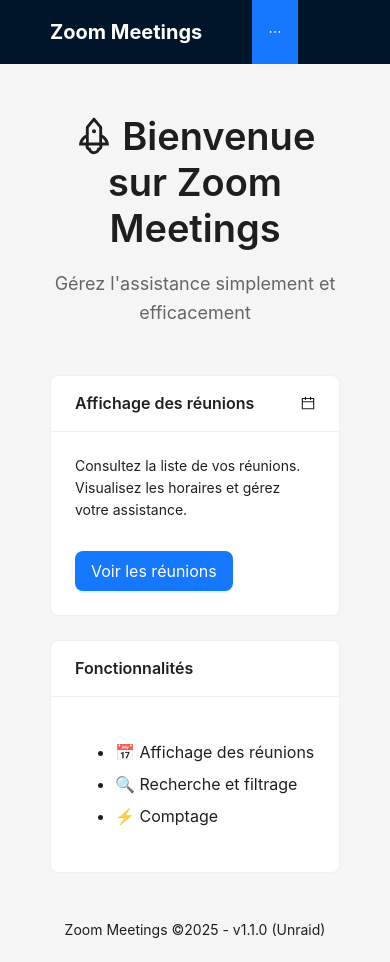
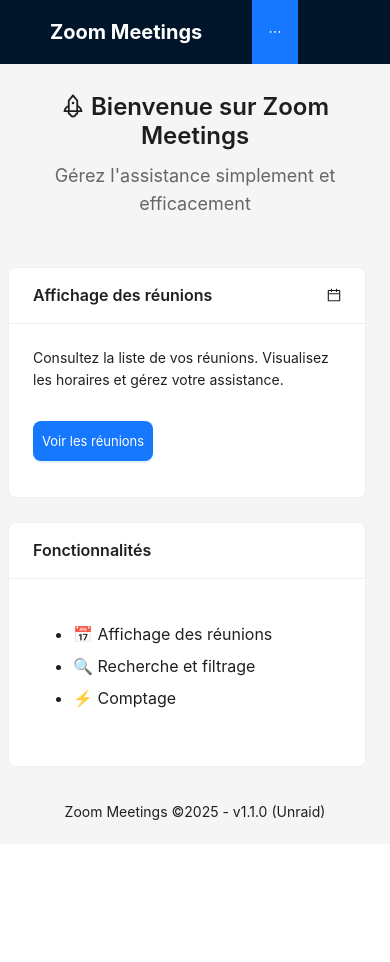
Before and after one commit to fhenouille/zoom, a React (Vite) app in the folder frontend/: page / in a window 390 px wide. After the commit the page ends 844 px from the top, so only its background shows below. Built offline with nearby package versions, Linux system fonts and the light colour scheme.

Commit message:
:sparkles: responsive

```diff
--- a/frontend/src/components/Layout.tsx
+++ b/frontend/src/components/Layout.tsx
@@ -13,7 +13,7 @@
   return (
     <AntLayout style={{ minHeight: '100vh' }}>
       <Header />
-      <Content style={{ padding: '24px 50px' }}>{children}</Content>
+      <Content className="main-content">{children}</Content>
       <Footer />
     </AntLayout>
   );
--- a/frontend/src/index.css
+++ b/frontend/src/index.css
@@ -1,7 +1,8 @@
 body {
   margin: 0;
-  font-family: -apple-system, BlinkMacSystemFont, 'Segoe UI', 'Roboto', 'Oxygen', 'Ubuntu',
-    'Cantarell', 'Fira Sans', 'Droid Sans', 'Helvetica Neue', sans-serif;
+  font-family:
+    -apple-system, BlinkMacSystemFont, 'Segoe UI', 'Roboto', 'Oxygen', 'Ubuntu', 'Cantarell',
+    'Fira Sans', 'Droid Sans', 'Helvetica Neue', sans-serif;
   -webkit-font-smoothing: antialiased;
   -moz-osx-font-smoothing: grayscale;
 }
@@ -9,3 +10,211 @@
 #root {
   min-height: 100vh;
 }
+
+/* Layout principal */
+.main-content {
+  padding: 24px 50px;
+}
+
+/* Éviter les débordements horizontaux */
+body,
+html,
+#root {
+  overflow-x: hidden;
+  max-width: 100vw;
+}
+
+/* ========================================
+   STYLES RESPONSIVE MOBILE
+   ======================================== */
+
+/* Responsive pour les tablettes */
+@media (max-width: 1024px) {
+  .main-content {
+    padding: 20px 24px !important;
+  }
+
+  /* Adapter les modals sur tablettes */
+  .ant-modal {
+    max-width: calc(100vw - 48px) !important;
+  }
+}
+
+/* Responsive pour les tableaux sur mobile */
+@media (max-width: 768px) {
+  /* Adapter le padding du contenu principal */
+  .main-content {
+    padding: 16px 12px !important;
+  }
+
+  /* Permettre le scroll horizontal sur les tables */
+  .ant-table-wrapper {
+    overflow-x: auto;
+  }
+
+  /* Limiter la largeur des colonnes sur mobile */
+  .ant-table {
+    min-width: 600px;
+  }
+
+  /* Adapter les modals sur mobile */
+  .ant-modal {
+    max-width: calc(100vw - 32px) !important;
+    margin: 16px auto !important;
+  }
+
+  .ant-modal-body {
+    padding: 16px !important;
+  }
+
+  /* Footer du modal responsive */
+  .ant-modal-footer {
+    padding: 12px 16px !important;
+  }
+
+  .ant-modal-footer .ant-btn {
+    margin-left: 4px !important;
+  }
+
+  /* Adapter les cartes sur mobile */
+  .ant-card {
+    margin-bottom: 12px;
+  }
+
+  .ant-card-body {
+    padding: 12px;
+  }
+
+  /* Stacker les boutons verticalement sur mobile */
+  .ant-space-horizontal {
+    flex-wrap: wrap;
+  }
+
+  /* Adapter les descriptions sur mobile */
+  .ant-descriptions-item-label,
+  .ant-descriptions-item-content {
+    padding: 8px !important;
+  }
+
+  /* Adapter la pagination sur mobile */
+  .ant-pagination {
+    text-align: center;
+  }
+
+  .ant-pagination-options {
+    display: none;
+  }
+}
+
+/* Responsive pour les très petits écrans */
+@media (max-width: 480px) {
+  /* Réduire encore plus les marges */
+  .main-content {
+    padding: 12px 8px !important;
+  }
+
+  .ant-card-body {
+    padding: 8px;
+  }
+
+  /* Adapter les titres */
+  h1.ant-typography,
+  .ant-typography h1 {
+    font-size: 24px !important;
+  }
+
+  h2.ant-typography,
+  .ant-typography h2 {
+    font-size: 20px !important;
+  }
+
+  /* Adapter les boutons */
+  .ant-btn {
+    padding: 4px 8px;
+    font-size: 13px;
+  }
+
+  /* Adapter les champs de formulaire */
+  .ant-input-number,
+  .ant-picker {
+    font-size: 14px;
+  }
+
+  /* Adapter l'en-tête du modal participants */
+  .ant-modal-header {
+    padding: 12px !important;
+  }
+
+  .ant-modal-title {
+    font-size: 14px !important;
+  }
+
+  .participants-modal-header {
+    padding-right: 0 !important;
+    flex-direction: column !important;
+    align-items: flex-start !important;
+  }
+
+  .assistance-controls {
+    padding: 6px 8px !important;
+    gap: 8px !important;
+    width: 100%;
+    justify-content: space-between;
+  }
+
+  .assistance-controls span {
+    font-size: 12px !important;
+  }
+
+  .assistance-controls .ant-input-number,
+  .assistance-controls .ant-btn {
+    font-size: 12px !important;
+  }
+
+  .assistance-controls .ant-input-number {
+    width: 60px !important;
+  }
+
+  /* Filtres de recherche de meetings */
+  .meeting-filters {
+    width: 100%;
+  }
+
+  .meeting-filters .ant-space-item {
+    width: 100% !important;
+  }
+
+  .meeting-filters .ant-picker {
+    width: 100% !important;
+  }
+
+  /* Responsive pour les graphiques */
+  .recharts-responsive-container {
+    font-size: 12px !important;
+  }
+
+  /* RangePicker sur mobile */
+  .ant-picker-range {
+    width: 100% !important;
+  }
+
+  /* Page de login responsive */
+  .ant-card {
+    max-width: calc(100vw - 32px) !important;
+  }
+
+  /* Menu de navigation responsive */
+  .ant-menu-overflow {
+    font-size: 14px;
+  }
+
+  .ant-menu-item {
+    padding-left: 12px !important;
+    padding-right: 12px !important;
+  }
+
+  /* Avatar et dropdown user */
+  .ant-dropdown-menu {
+    max-width: calc(100vw - 32px);
+  }
+}
--- a/frontend/src/pages/Meetings.tsx
+++ b/frontend/src/pages/Meetings.tsx
@@ -639,7 +639,7 @@
       </Title>
 
       <Card style={{ marginBottom: 16 }}>
-        <Space size="large">
+        <Space size="large" className="meeting-filters" wrap>
           <Space direction="vertical" size="small">
             <label>Date de début</label>
             <DatePicker
@@ -688,11 +688,14 @@
       <Modal
         title={
           <div
+            className="participants-modal-header"
             style={{
               display: 'flex',
               justifyContent: 'space-between',
               alignItems: 'center',
               paddingRight: '40px',
+              flexWrap: 'wrap',
+              gap: '12px',
             }}
           >
             <Space>
@@ -700,6 +703,7 @@
               Participants - {selectedMeeting?.topic || 'Meeting'}
             </Space>
             <div
+              className="assistance-controls"
               style={{
                 backgroundColor: '#fff7e6',
                 border: '2px solid #ffa940',
@@ -708,6 +712,7 @@
                 display: 'flex',
                 alignItems: 'center',
                 gap: '16px',
+                flexWrap: 'wrap',
               }}
             >
               <Space size="small">
```
